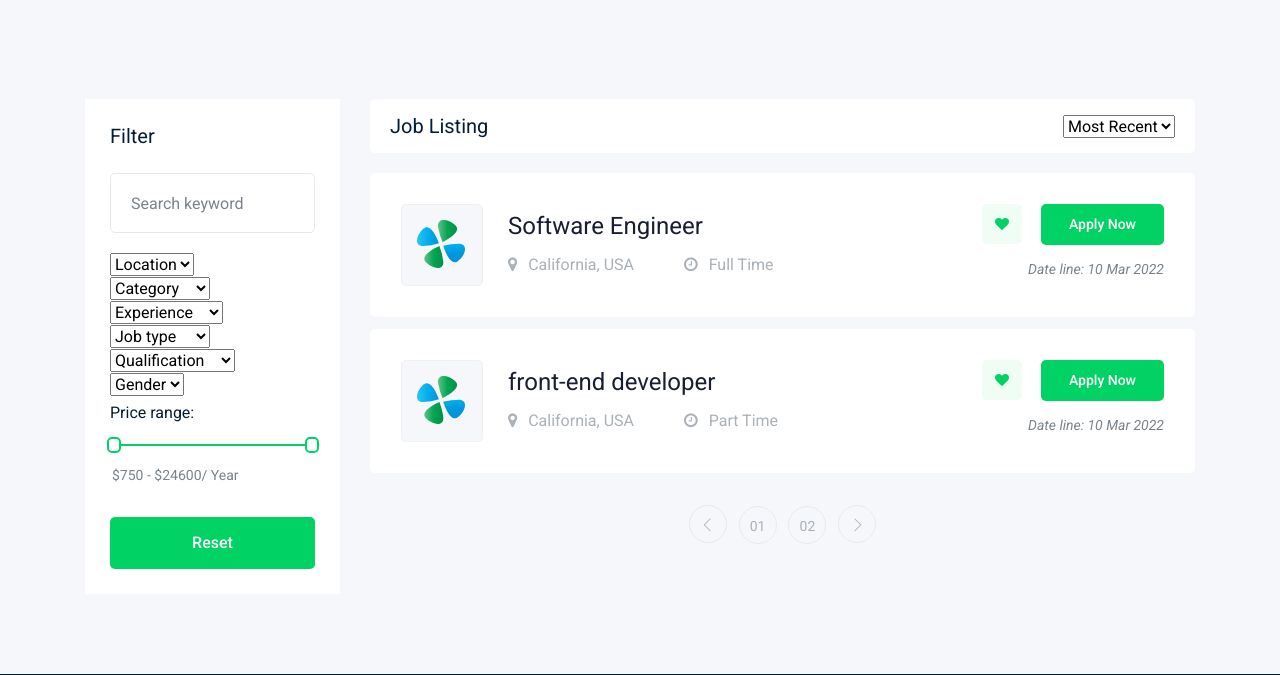
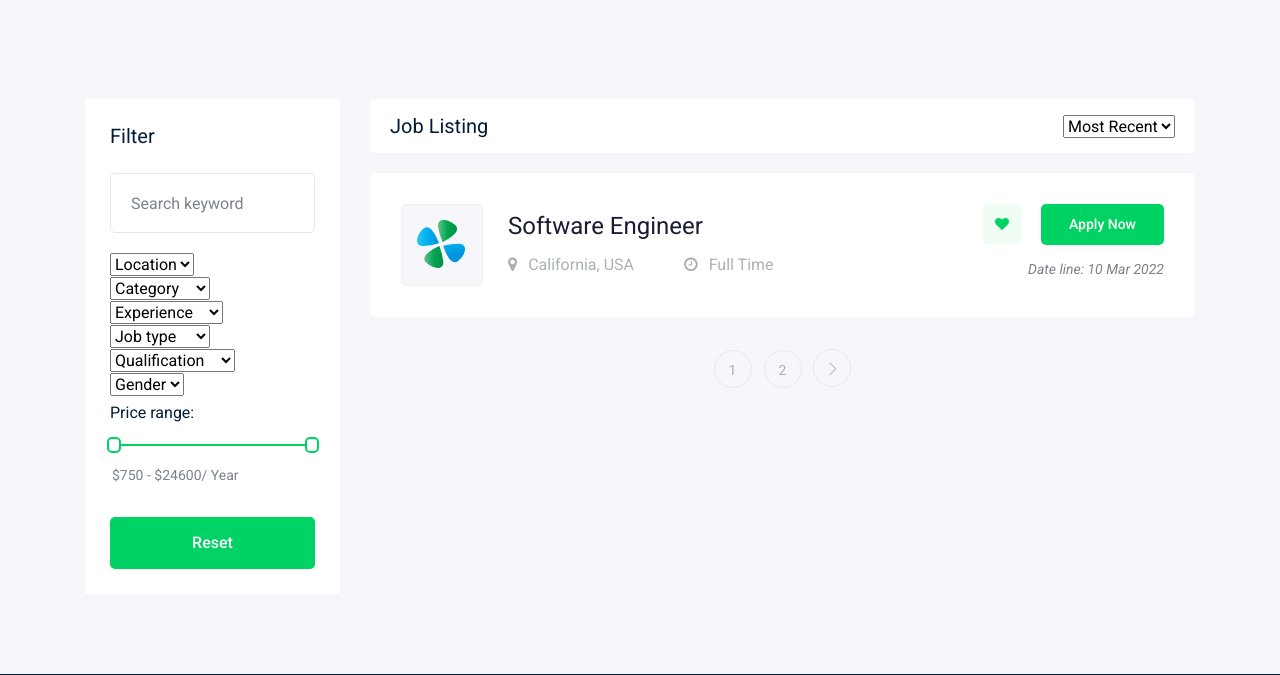
Before and after one commit to Mohamed-Gamal-Mubarek/jop-board, a Django app: page / in a window 1280 px wide. Shown: the part 352-1027 px from the top of the page. Run offline with Django 3.2, Linux system fonts and the light colour scheme; data comes from the database, SQL or seed files in the repository; parts of the project's set-up code (start-up, migrations or seed data) failed here and were passed over; some libraries are stand-ins or nearby versions.

Commit message:
Pagintaion

```diff
--- a/job-board/job/templates/job/jobs.html
+++ b/job-board/job/templates/job/jobs.html
@@ -162,7 +162,7 @@
                   <div class="jobs_conetent">
                     {% comment %} JOB TITLE {% endcomment %}
                     <a href="job_details.html">
-                      <h4>{{Job}}</h4>
+                      <h4>{{ Job }}</h4>
                     </a>
                     {% comment %} JOB TITLE {% endcomment %}
 
@@ -210,28 +210,43 @@
             {% comment %} ./JOBS {% endcomment %}
           </div>
 
-          {% comment %} PAGINATE {% endcomment %}
+          {% if Jobs.has_other_pages %}
+          <!-- PAGINATION -->
           <div class="row">
             <div class="col-lg-12">
               <div class="pagination_wrap">
                 <ul>
+
+
+                  {% if Jobs.has_previous %}
                   <li>
-                    <a href="#"> <i class="ti-angle-left"></i> </a>
+                    <a href="?page={{Jobs.previous_page_number}}"> <i class="ti-angle-left"></i> </a>
                   </li>
+                  {% endif %}
+
+                  {%  for i in Jobs.paginator.page_range  %}
                   <li>
-                    <a href="#"><span>01</span></a>
+                    <a href="?page={{i}}"><span>{{i}}</span></a>
                   </li>
+                  {% endfor %}
+
+
+                  {% if Jobs.has_next %}
                   <li>
-                    <a href="#"><span>02</span></a>
+                    <a href="?page={{Jobs.next_page_number}}"> <i class="ti-angle-right"></i> </a>
                   </li>
-                  <li>
-                    <a href="#"> <i class="ti-angle-right"></i> </a>
-                  </li>
+                  {% endif %}
+
                 </ul>
               </div>
             </div>
           </div>
-          {% comment %} ./PAGINATE {% endcomment %}
+          <!-- ./PAGINATION -->
+
+          {% endif %}
+
+
+
         </div>
       </div>
     </div>
--- a/job-board/job/views.py
+++ b/job-board/job/views.py
@@ -1,4 +1,4 @@
-
+from django.core.paginator import Paginator
 from django.http import HttpResponse
 from django.shortcuts import render
 
@@ -7,18 +7,25 @@ from .models import Job
 
 
 def jop_list(request):
+
     # GET ALL JOB BY THIS
     jobList = Job.objects.all()
     # GET ALL JOB
 
+    # PAGINATION WILL BE IN HERE
+    paginator = Paginator(jobList, 1)  # SHOW 1 jOB PER PAGE .
+    page_number = request.GET.get('page')
+    page_obj = paginator.get_page(page_number)
+
     # STORE ALL JOB IN CONTEXT
-    context = {'Jobs': jobList}
+    context = {'Jobs': page_obj}
     # STORE ALL JOB IN CONTEXT
 
     # RETURN  ALL JOB TO RENDER DATA => RENDER DATA * , TEMPLATE YOU WANT TO VIEW , CONTEXT => SOTORE DATA
     # DATA IS ALL JOBS HERE
     return (render(request, 'job/jobs.html', context))
 
+
 def jop_details(request, id):
     # return( HttpResponse(f"this wil be an one job details by this {id}"))
     job = Job.objects.get(id=id)
```
